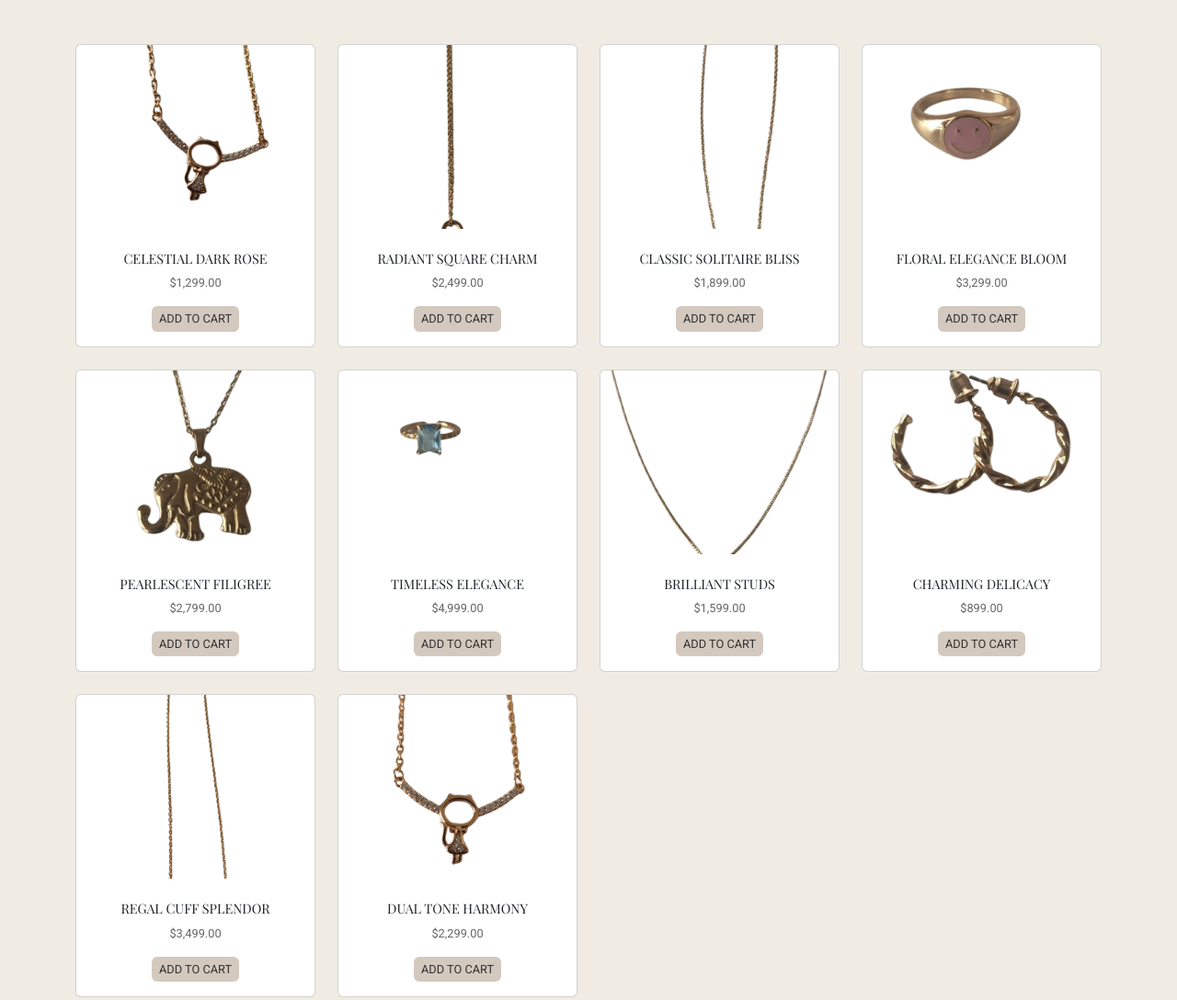
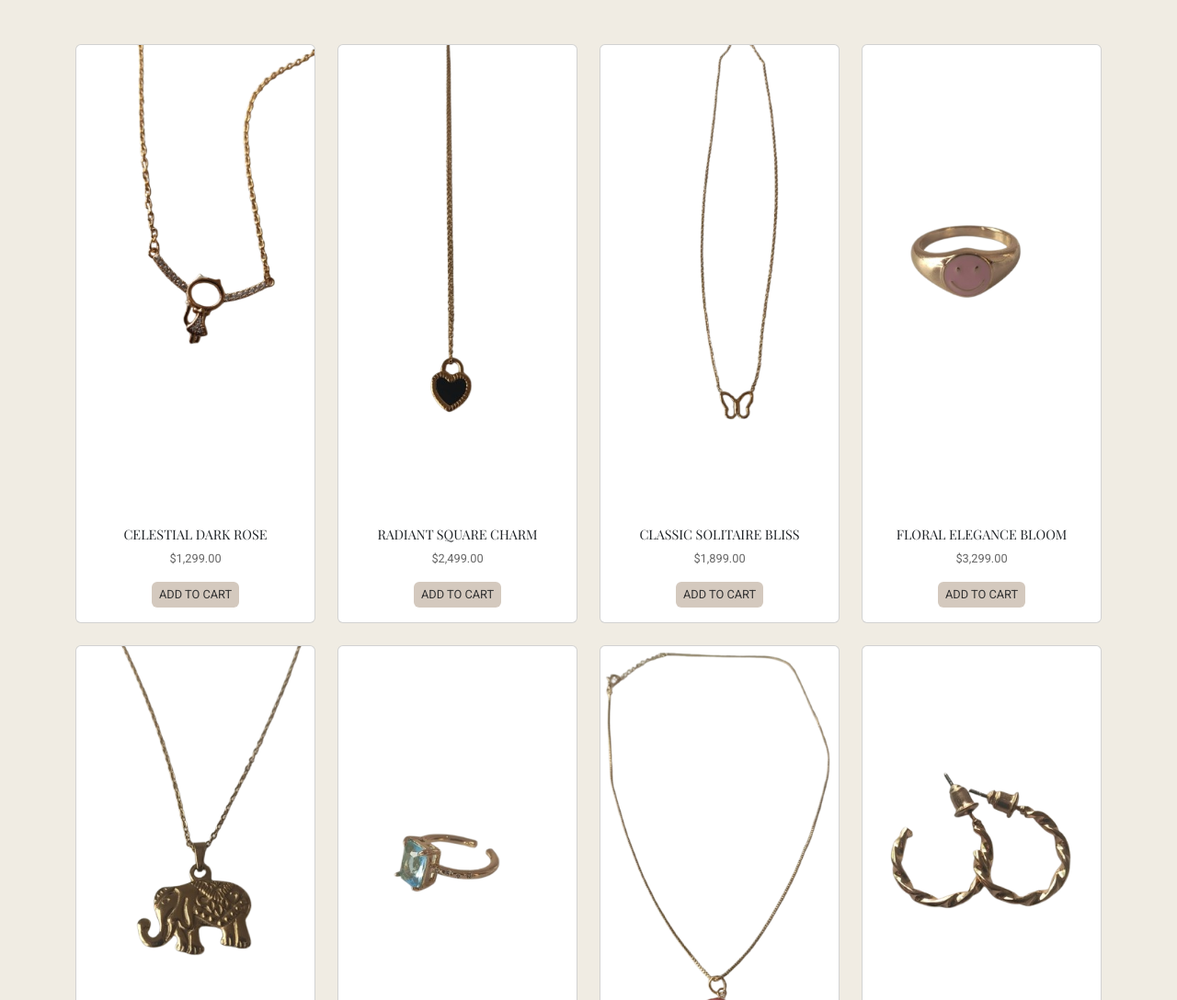
Before and after one commit to Tavolordk/jewely-store, a plain HTML site: page index.html in a window 1280 px wide. Shown: the part 493-1581 px from the top of the page at 92% size. Drawn offline with nearby package versions, Linux system fonts and the light colour scheme.

Commit message:
Corregida tamaño imagenes.

```diff
--- a/index.html
+++ b/index.html
@@ -176,7 +176,7 @@
         <div class="row product-grid">
             <div class="col-md-3 mb-4">
                 <div class="card h-100">
-                    <img alt="Rose gold ring with dark gemstone band" class="card-img-top" src="img/1.png" style="height: 200px; object-fit: cover;"/>
+                    <img alt="Rose gold ring with dark gemstone band" class="card-img-top" src="img/1.png" style="height: 500px; object-fit: cover;"/>
                     <div class="card-body text-center">
                         <h5 class="card-title product-title">Celestial Dark Rose</h5>
                         <p class="card-text product-price">$1,299.00</p>
@@ -186,7 +186,7 @@
             </div>
             <div class="col-md-3 mb-4">
                 <div class="card h-100">
-                    <img alt="White gold ring with square diamond setting" class="card-img-top" src="img/2.png" style="height: 200px; object-fit: cover;"/>
+                    <img alt="White gold ring with square diamond setting" class="card-img-top" src="img/2.png" style="height: 500px; object-fit: cover;"/>
                     <div class="card-body text-center">
                         <h5 class="card-title product-title">Radiant Square Charm</h5>
                         <p class="card-text product-price">$2,499.00</p>
@@ -196,7 +196,7 @@
             </div>
             <div class="col-md-3 mb-4">
                 <div class="card h-100">
-                    <img alt="Gold ring with round solitaire diamond" class="card-img-top" src="img/3.png" style="height: 200px; object-fit: cover;"/>
+                    <img alt="Gold ring with round solitaire diamond" class="card-img-top" src="img/3.png" style="height: 500px; object-fit: cover;"/>
                     <div class="card-body text-center">
                         <h5 class="card-title product-title">Classic Solitaire Bliss</h5>
                         <p class="card-text product-price">$1,899.00</p>
@@ -206,7 +206,7 @@
             </div>
             <div class="col-md-3 mb-4">
                 <div class="card h-100">
-                    <img alt="White gold ring with floral diamond design" class="card-img-top" src="img/4.png" style="height: 200px; object-fit: cover;"/>
+                    <img alt="White gold ring with floral diamond design" class="card-img-top" src="img/4.png" style="height: 500px; object-fit: cover;"/>
                     <div class="card-body text-center">
                         <h5 class="card-title product-title">Floral Elegance Bloom</h5>
                         <p class="card-text product-price">$3,299.00</p>
@@ -216,7 +216,7 @@
             </div>
             <div class="col-md-3 mb-4">
                 <div class="card h-100">
-                    <img alt="Rose gold ring with pearl center and filigree design" class="card-img-top" src="img/5.png" style="height: 200px; object-fit: cover;"/>
+                    <img alt="Rose gold ring with pearl center and filigree design" class="card-img-top" src="img/5.png" style="height: 500px; object-fit: cover;"/>
                     <div class="card-body text-center">
                         <h5 class="card-title product-title">Pearlescent Filigree</h5>
                         <p class="card-text product-price">$2,799.00</p>
@@ -226,7 +226,7 @@
             </div>
             <div class="col-md-3 mb-4">
                 <div class="card h-100">
-                    <img alt="Luxury gold watch with black face" class="card-img-top" src="img/6.png" style="height: 200px; object-fit: cover;"/>
+                    <img alt="Luxury gold watch with black face" class="card-img-top" src="img/6-1-removebg-preview.png" style="height: 500px; object-fit: cover;"/>
                     <div class="card-body text-center">
                         <h5 class="card-title product-title">Timeless Elegance</h5>
                         <p class="card-text product-price">$4,999.00</p>
@@ -236,7 +236,7 @@
             </div>
             <div class="col-md-3 mb-4">
                 <div class="card h-100">
-                    <img alt="Diamond stud earrings in a luxury box" class="card-img-top" src="img/7-removebg-preview.png" style="height: 200px; object-fit: cover;"/>
+                    <img alt="Diamond stud earrings in a luxury box" class="card-img-top" src="img/7-removebg-preview.png" style="height: 500px; object-fit: cover;"/>
                     <div class="card-body text-center">
                         <h5 class="card-title product-title">Brilliant Studs</h5>
                         <p class="card-text product-price">$1,599.00</p>
@@ -246,7 +246,7 @@
             </div>
             <div class="col-md-3 mb-4">
                 <div class="card h-100">
-                    <img alt="Delicate gold bracelet with round diamond charm" class="card-img-top" src="img/8-removebg-preview.png" style="height: 200px; object-fit: cover;"/>
+                    <img alt="Delicate gold bracelet with round diamond charm" class="card-img-top" src="img/8-removebg-preview.png" style="height: 500px; object-fit: cover;"/>
                     <div class="card-body text-center">
                         <h5 class="card-title product-title">Charming Delicacy</h5>
                         <p class="card-text product-price">$899.00</p>
@@ -256,7 +256,7 @@
             </div>
             <div class="col-md-3 mb-4">
                 <div class="card h-100">
-                    <img alt="Wide gold cuff bracelet with diamond accents" class="card-img-top" src="img/9-removebg-preview.png" style="height: 200px; object-fit: cover;"/>
+                    <img alt="Wide gold cuff bracelet with diamond accents" class="card-img-top" src="img/9-removebg-preview.png" style="height: 500px; object-fit: cover;"/>
                     <div class="card-body text-center">
                         <h5 class="card-title product-title">Regal Cuff Splendor</h5>
                         <p class="card-text product-price">$3,499.00</p>
@@ -266,7 +266,7 @@
             </div>
             <div class="col-md-3 mb-4">
                 <div class="card h-100">
-                    <img alt="Two-tone gold and silver bracelet with diamond accents" class="card-img-top" src="img/10-removebg-preview.png" style="height: 200px; object-fit: cover;"/>
+                    <img alt="Two-tone gold and silver bracelet with diamond accents" class="card-img-top" src="img/10-removebg-preview.png" style="height: 500px; object-fit: cover;"/>
                     <div class="card-body text-center">
                         <h5 class="card-title product-title">Dual Tone Harmony</h5>
                         <p class="card-text product-price">$2,299.00</p>
```
Also changed, not shown: img/6-1-removebg-preview.png (added).
